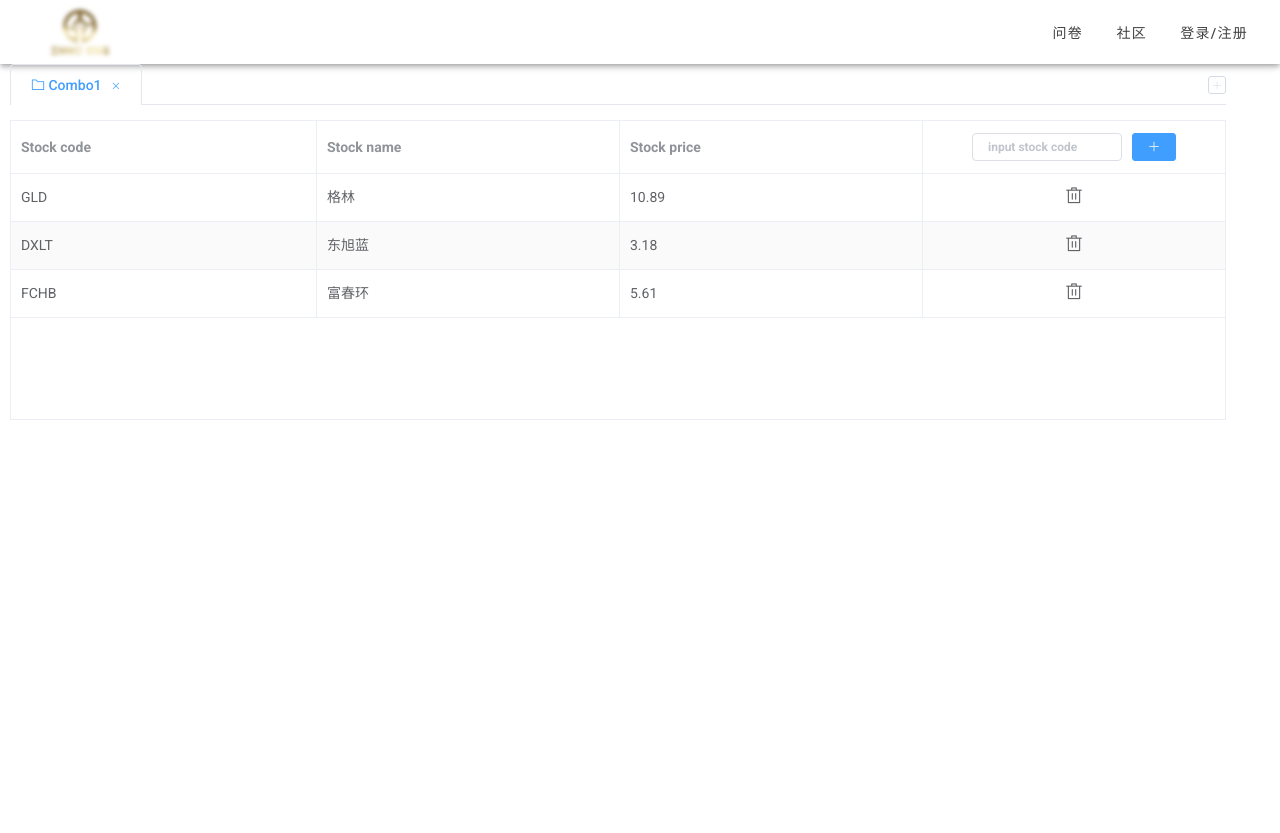
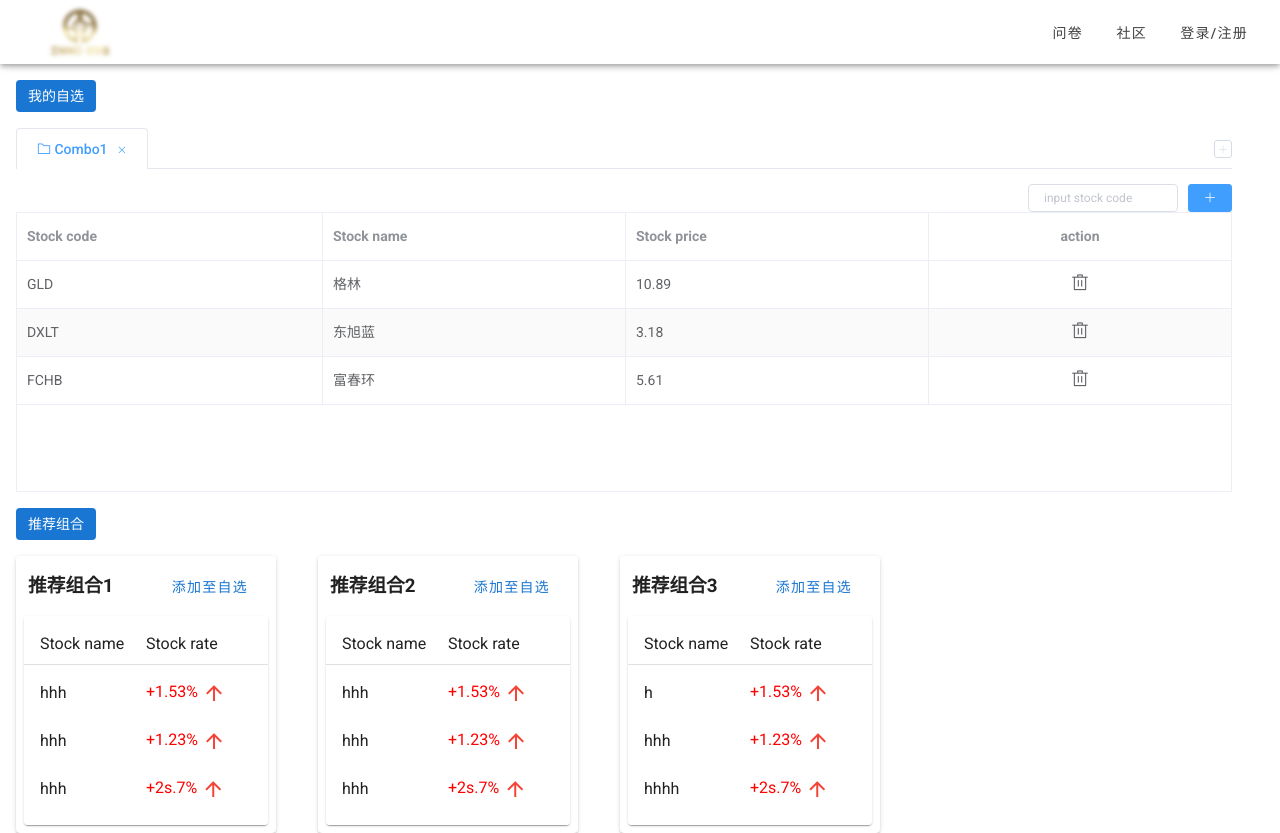
Before and after one commit to JasonHxxx/HuaQiWeb, a Vue app in the folder front_end/: page /stock/group in a window 1280 px wide. Before the commit the page ends 800 px from the top, so only its background shows below. Built offline with nearby package versions, Linux system fonts and the light colour scheme; what v-charts would draw is missing.

Commit message:
feat: 组合推荐

```diff
--- /dev/null
+++ b/front_end/src/components/RecommendItem.vue
@@ -0,0 +1,57 @@
+<template>
+  <v-card style="width: 260px" class="mx-4">
+    <div class="right d-flex align-baseline ma-3">
+      <h3>推荐组合{{index+1}}</h3>
+      <v-spacer></v-spacer>
+      <v-btn color="primary" text @click="addCombo">添加至自选</v-btn>
+    </div>
+    <div>
+      <v-card class="ma-2" elevation="1">
+        <v-list dense>
+          <v-list-item>
+            <v-list-item-content>Stock name</v-list-item-content>
+            <v-list-item-content class="align-end">
+              Stock rate
+            </v-list-item-content>
+          </v-list-item>
+          <v-divider></v-divider>
+          <v-list-item v-for="(item, i) in items" :key="i" class="my-2">
+            <v-list-item-content>{{item.name}}</v-list-item-content>
+            <v-list-item-content class="d-flex align-end justify-start">
+              <span style="color: red">+{{ item.data }}
+                <v-icon
+                color="red">
+                  mdi-arrow-up
+                </v-icon>
+              </span>
+            </v-list-item-content>
+          </v-list-item>
+        </v-list>
+      </v-card>
+    </div>
+  </v-card>
+</template>
+
+<script>
+export default {
+  name: "RecommendItem",
+  props: {
+    index: {
+      type: Number,
+      default: 0
+    },
+    items: {
+      type: Array,
+      default: new Array([{}, {}, {}])
+    }
+  },
+  methods: {
+    addCombo(){
+      this.$emit("addCombo", [this.items[0].code,this.items[1].code,this.items[2].code],
+      [this.items[0].name, this.items[1].name, this.items[2].name])
+    }
+  }
+};
+</script>
+
+<style scoped></style>
--- a/front_end/src/views/stock/GroupCard.vue
+++ b/front_end/src/views/stock/GroupCard.vue
@@ -1,14 +1,16 @@
 <template>
+  <div class="mt-2">
+    <div class="ma-4"><v-chip color="primary" label>我的自选</v-chip></div>
     <div>
       <el-tabs
         v-model="editableTabsValue"
         type="card"
         editable
-      style="margin-left: 10px; width: 95%"
+        style="margin-left: 16px; width: 95%"
         @edit="handleTabsEdit"
       >
         <el-tab-pane
-        v-for="(item, index) in editableTabs"
+          v-for="(item, i) in editableTabs"
           :key="item.name"
           :label="item.title"
           :name="item.name"
@@ -16,9 +18,26 @@
           <span slot="label"
             ><i class="el-icon-folder" />{{ " " + item.title }}</span
           >
+          <div class="justify-end d-flex">
+            <el-input
+              v-model="stock_code"
+              style="width: 150px; margin-right: 10px"
+              size="mini"
+              right
+              placeholder="input stock code"
+              type="number"
+              @blur="inputCheck()"
+            ></el-input>
+            <el-button
+              class="el-icon-plus"
+              type="primary"
+              size="mini"
+              @click.prevent="addStock(i)"
+            />
+          </div>
           <el-table
             border
-          height="300"
+            height="280"
             :data="item.comboData"
             class="table"
             stripe
@@ -27,27 +46,11 @@
             <el-table-column prop="name" label="Stock name" />
             <el-table-column prop="price" label="Stock price" />
             <el-table-column label="action" align="center">
-            <template slot="header">
-              <el-input
-                v-model="stock_code"
-                style="width: 150px; margin-right: 10px"
-                size="mini"
-                placeholder="input stock code"
-                type="number"
-                @blur="inputCheck()"
-              ></el-input>
-              <el-button
-                class="el-icon-plus"
-                type="primary"
-                size="mini"
-                @click.prevent="addStock(index)"
-              />
-            </template>
               <template slot-scope="scope">
                 <i
                   class="el-icon-delete"
                   style="font-size:18px;cursor: pointer;"
-                @click="handleDelete(scope.$index, scope.row)"
+                  @click="handleDelete(scope.$index, i)"
                 />
               </template>
             </el-table-column>
@@ -55,11 +58,26 @@
         </el-tab-pane>
       </el-tabs>
     </div>
+    <div class="ma-4"><v-chip color="primary" label>推荐组合</v-chip></div>
+    <div class="d-flex justify-space-between" style="width: 70%;">
+      <recommend-item
+        v-for="(re, i) in recommendData"
+        :key="i"
+        :index="i"
+        :items="re"
+        @addCombo="addCombo"
+      ></recommend-item>
+    </div>
+  </div>
 </template>
 
 <script>
+import RecommendItem from "@/components/RecommendItem";
 export default {
   name: "GroupCard",
+  components: {
+    RecommendItem
+  },
   data() {
     return {
       stock_code: "",
@@ -73,7 +91,24 @@ export default {
           comboData: []
         }
       ],
-      tabIndex: 1
+      tabIndex: 1,
+      recommendData: [
+        [
+          { name: "hhh", data: "1.53%", code: "123411" },
+          { name: "hhh", data: "1.23%", code: "12346" },
+          { name: "hhh", data: "2s.7%", code: "12335" }
+        ],
+        [
+          { name: "hhh", data: "1.53%", code: "123411" },
+          { name: "hhh", data: "1.23%", code: "12346" },
+          { name: "hhh", data: "2s.7%", code: "12335" }
+        ],
+        [
+          { name: "h", data: "1.53%", code: "123411" },
+          { name: "hhh", data: "1.23%", code: "12346" },
+          { name: "hhhh", data: "2s.7%", code: "12335" }
+        ],
+      ]
     };
   },
   mounted() {
@@ -98,9 +133,27 @@ export default {
     console.log(this.editableTabs);
   },
   methods: {
-    change(e) {
-      console.log(e);
-      this.$forceUpdate();  //强制刷新
+    addCombo(codes,names) {
+      const newTabIndex = ++this.tabIndex + "";
+      this.editableTabs.push({
+        title: "Combo" + ++this.addIndex,
+        name: newTabIndex,
+        comboData: []
+      });
+      this.editableTabsValue = newTabIndex;
+      this.currentIndex = newTabIndex;
+      console.log(newTabIndex+"new");
+      console.log(this.addIndex+"add");
+      let tabIndex = this.addIndex-1;
+      for (let i = 0; i < 3; i++) {
+        const stockRow = {
+          code: codes[i],
+          name: names[i],
+          price: "" + 100 + Math.round(Math.random() * 1000)
+        };
+        this.editableTabs[tabIndex].comboData.push(stockRow);
+        this.stock_code = "";
+      }
     },
     inputCheck() {
       if (this.stock_code.length !== 6) {
@@ -125,15 +178,14 @@ export default {
       this.editableTabs[index].comboData.push(stockRow);
       this.stock_code = "";
     },
-    handleDelete(index, row) {
-      console.log(row);
+    handleDelete(index, i) {
       this.$confirm("sure to delete this stock?", "tips", {
         confirmButtonText: "confirm",
         cancelButtonText: "cancel",
         type: "warning"
       })
         .then(() => {
-          this.editableTabs[index].comboData.splice(index, 1);
+          this.editableTabs[i].comboData.remove(index);
           this.$message({
             type: "success",
             message: "delete successfully!"
@@ -148,13 +200,6 @@ export default {
     },
     handleTabsEdit(targetName, action) {
       if (action === "add") {
-        // if (this.tabIndex > 9) {
-        //   this.$message({
-        //     type: 'warning',
-        //     message: 'too many combos !'
-        //   })
-        //   return
-        // }
         const newTabIndex = ++this.tabIndex + "";
         this.editableTabs.push({
           title: "Combo" + ++this.addIndex,
@@ -174,7 +219,6 @@ export default {
         let activeName = self.editableTabsValue;
         console.log("a:" + activeName);
         if (activeName === targetName) {
-          console.log("aaa");
           tabs.forEach((tab, index) => {
             if (tab.name === targetName) {
               const nextTab = tabs[index + 1] || tabs[index - 1];
```
Lines whose indentation alone changed are shown as unchanged.
